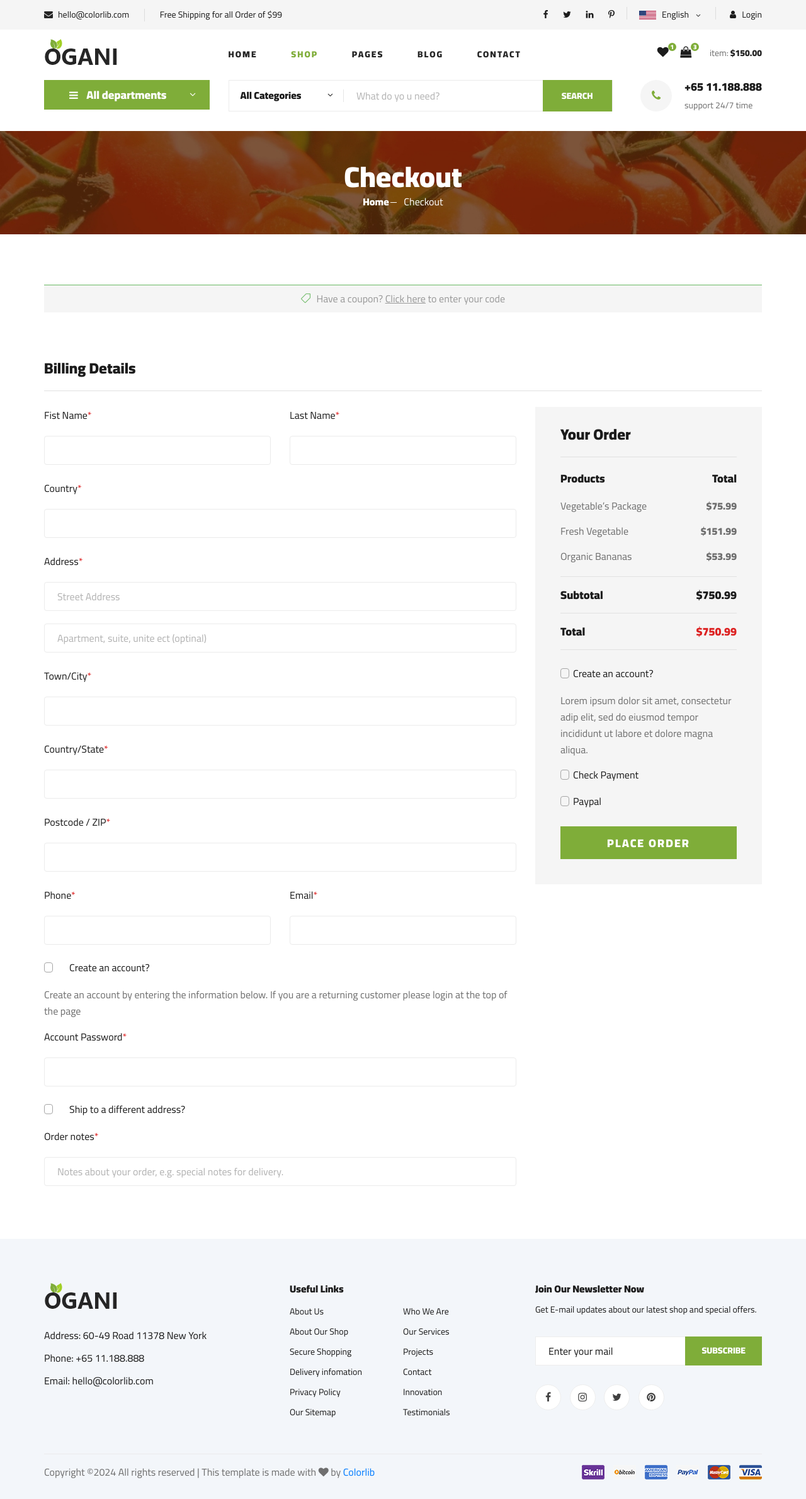
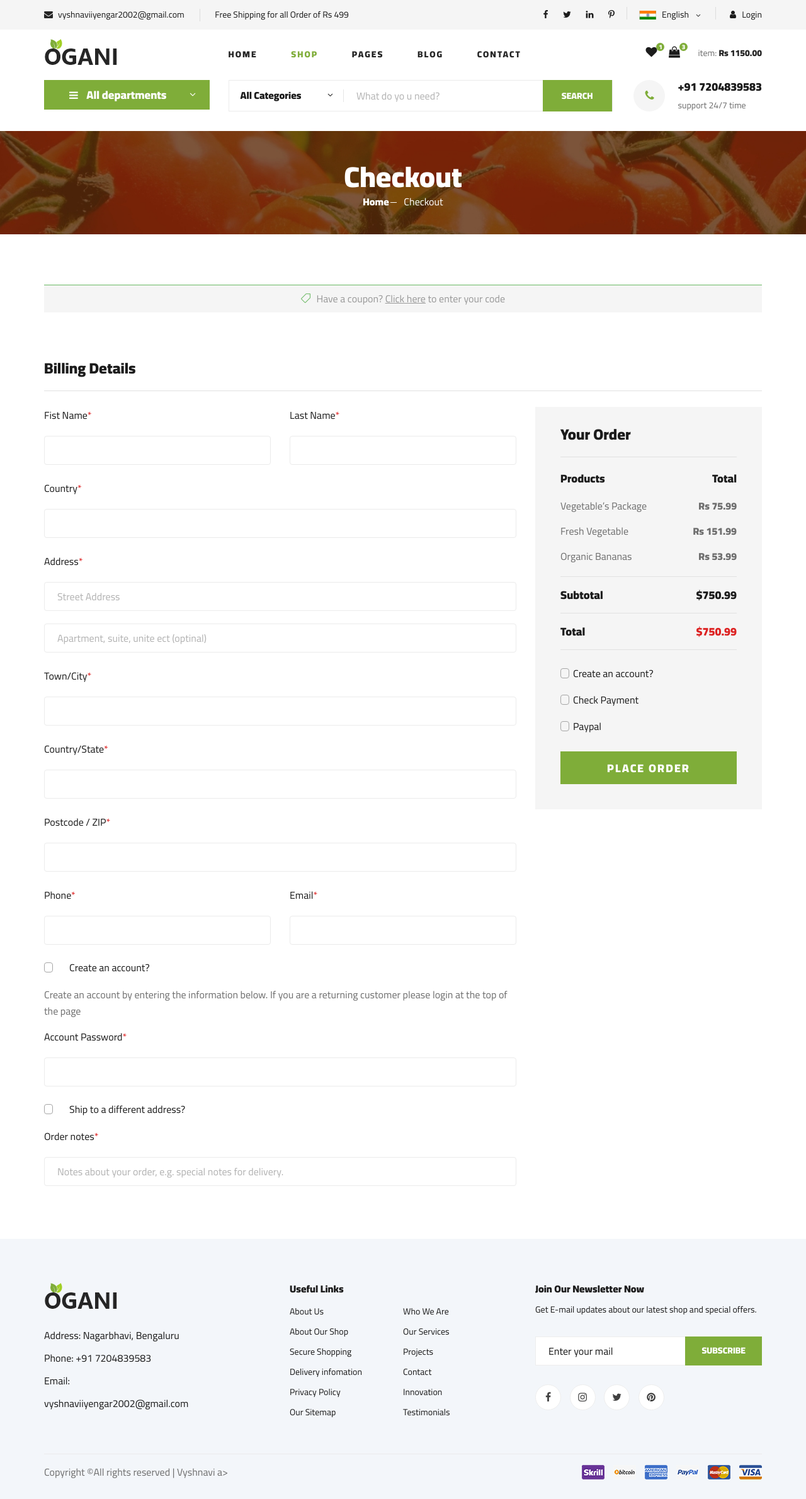
Before and after one commit to VyshnaviIyengar/Ogani, a plain HTML site: page checkout.html in a window 1280 px wide. Shown: the whole page at 63% size. Drawn offline with nearby package versions, Linux system fonts and the light colour scheme.

Commit message:
Update checkout.html

```diff
--- a/checkout.html
+++ b/checkout.html
@@ -7,7 +7,7 @@
     <meta name="keywords" content="Ogani, unica, creative, html">
     <meta name="viewport" content="width=device-width, initial-scale=1.0">
     <meta http-equiv="X-UA-Compatible" content="ie=edge">
-    <title>Ogani | Template</title>
+    <title>E-mart website</title>
 
     <!-- Google Font -->
     <link href="https://fonts.googleapis.com/css2?family=Cairo:wght@200;300;400;600;900&display=swap" rel="stylesheet">
@@ -40,11 +40,11 @@
                 <li><a href="#"><i class="fa fa-heart"></i> <span>1</span></a></li>
                 <li><a href="#"><i class="fa fa-shopping-bag"></i> <span>3</span></a></li>
             </ul>
-            <div class="header__cart__price">item: <span>$150.00</span></div>
+            <div class="header__cart__price">item: <span>Rs 1500.00</span></div>
         </div>
         <div class="humberger__menu__widget">
             <div class="header__top__right__language">
-                <img src="img/language.png" alt="">
+                <img src="img/india.png" alt="">
                 <div>English</div>
                 <span class="arrow_carrot-down"></span>
                 <ul>
@@ -85,8 +85,8 @@
         </div>
         <div class="humberger__menu__contact">
             <ul>
-                <li><i class="fa fa-envelope"></i> hello@colorlib.com</li>
-                <li>Free Shipping for all Order of $99</li>
+                <li><i class="fa fa-envelope"></i> vyshnaviiyengar2002@gmail.com</li>
+                <li>Free Shipping for all Order of Rs 499</li>
             </ul>
         </div>
     </div>
@@ -100,8 +100,8 @@
                     <div class="col-lg-6">
                         <div class="header__top__left">
                             <ul>
-                                <li><i class="fa fa-envelope"></i> hello@colorlib.com</li>
-                                <li>Free Shipping for all Order of $99</li>
+                                <li><i class="fa fa-envelope"></i> vyshnaviiyengar2002@gmail.com</li>
+                                <li>Free Shipping for all Order of Rs 499</li>
                             </ul>
                         </div>
                     </div>
@@ -114,12 +114,15 @@
                                 <a href="#"><i class="fa fa-pinterest-p"></i></a>
                             </div>
                             <div class="header__top__right__language">
-                                <img src="img/language.png" alt="">
+                                <img src="img/india.png" alt="">
                                 <div>English</div>
                                 <span class="arrow_carrot-down"></span>
                                 <ul>
-                                    <li><a href="#">Spanis</a></li>
+                                    <li><a href="#">Hindi</a></li>
                                     <li><a href="#">English</a></li>
+                                    <li><a href="#">Kannada</a></li>
+                                    <li><a href="#">Tamil</a></li>
+                                    <li><a href="#">Telugu</a></li>
                                 </ul>
                             </div>
                             <div class="header__top__right__auth">
@@ -161,7 +164,7 @@
                             <li><a href="#"><i class="fa fa-heart"></i> <span>1</span></a></li>
                             <li><a href="#"><i class="fa fa-shopping-bag"></i> <span>3</span></a></li>
                         </ul>
-                        <div class="header__cart__price">item: <span>$150.00</span></div>
+                        <div class="header__cart__price">item: <span>Rs 1150.00</span></div>
                     </div>
                 </div>
             </div>
@@ -214,7 +217,7 @@
                                 <i class="fa fa-phone"></i>
                             </div>
                             <div class="hero__search__phone__text">
-                                <h5>+65 11.188.888</h5>
+                                <h5>+91 7204839583</h5>
                                 <span>support 24/7 time</span>
                             </div>
                         </div>
@@ -337,9 +340,9 @@
                                 <h4>Your Order</h4>
                                 <div class="checkout__order__products">Products <span>Total</span></div>
                                 <ul>
-                                    <li>Vegetable’s Package <span>$75.99</span></li>
-                                    <li>Fresh Vegetable <span>$151.99</span></li>
-                                    <li>Organic Bananas <span>$53.99</span></li>
+                                    <li>Vegetable’s Package <span>Rs 75.99</span></li>
+                                    <li>Fresh Vegetable <span>Rs 151.99</span></li>
+                                    <li>Organic Bananas <span>Rs 53.99</span></li>
                                 </ul>
                                 <div class="checkout__order__subtotal">Subtotal <span>$750.99</span></div>
                                 <div class="checkout__order__total">Total <span>$750.99</span></div>
@@ -350,8 +353,7 @@
                                         <span class="checkmark"></span>
                                     </label>
                                 </div>
-                                <p>Lorem ipsum dolor sit amet, consectetur adip elit, sed do eiusmod tempor incididunt
-                                    ut labore et dolore magna aliqua.</p>
+
                                 <div class="checkout__input__checkbox">
                                     <label for="payment">
                                         Check Payment
@@ -386,9 +388,9 @@
                             <a href="./index.html"><img src="img/logo.png" alt=""></a>
                         </div>
                         <ul>
-                            <li>Address: 60-49 Road 11378 New York</li>
-                            <li>Phone: +65 11.188.888</li>
-                            <li>Email: hello@colorlib.com</li>
+                            <li>Address: Nagarbhavi, Bengaluru</li>
+                            <li>Phone: +91 7204839583</li>
+                            <li>Email: vyshnaviiyengar2002@gmail.com</li>
                         </ul>
                     </div>
                 </div>
@@ -433,9 +435,9 @@
             <div class="row">
                 <div class="col-lg-12">
                     <div class="footer__copyright">
-                        <div class="footer__copyright__text"><p><!-- Link back to Colorlib can't be removed. Template is licensed under CC BY 3.0. -->
-  Copyright &copy;<script>document.write(new Date().getFullYear());</script> All rights reserved | This template is made with <i class="fa fa-heart" aria-hidden="true"></i> by <a href="https://colorlib.com" target="_blank">Colorlib</a>
-  <!-- Link back to Colorlib can't be removed. Template is licensed under CC BY 3.0. --></p></div>
+                        <div class="footer__copyright__text"><p>
+  Copyright &copy;All rights reserved | Vyshnavi a>
+</p></div>
                         <div class="footer__copyright__payment"><img src="img/payment-item.png" alt=""></div>
                     </div>
                 </div>
```
